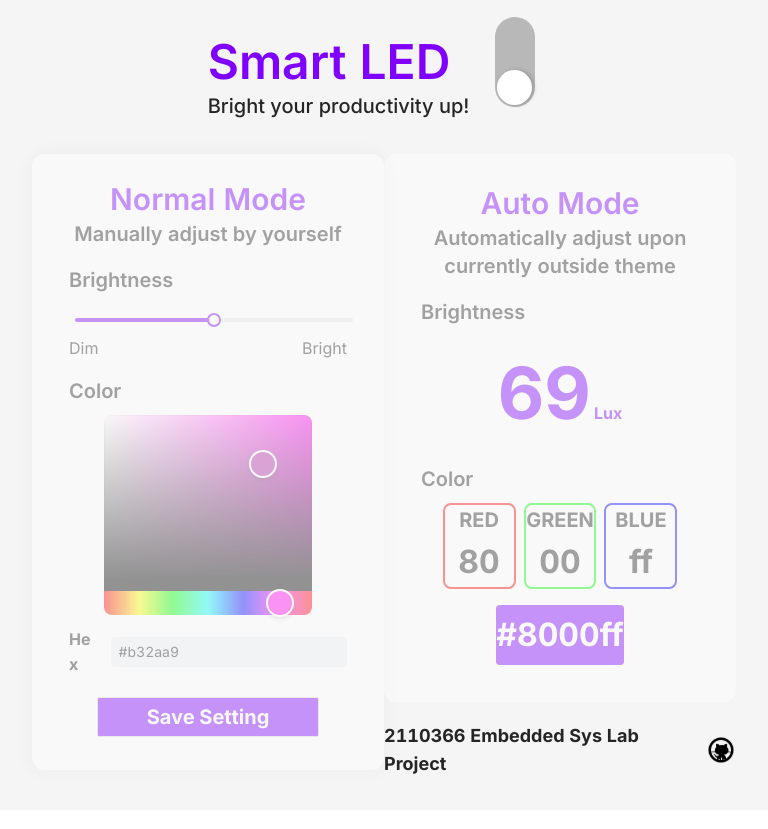
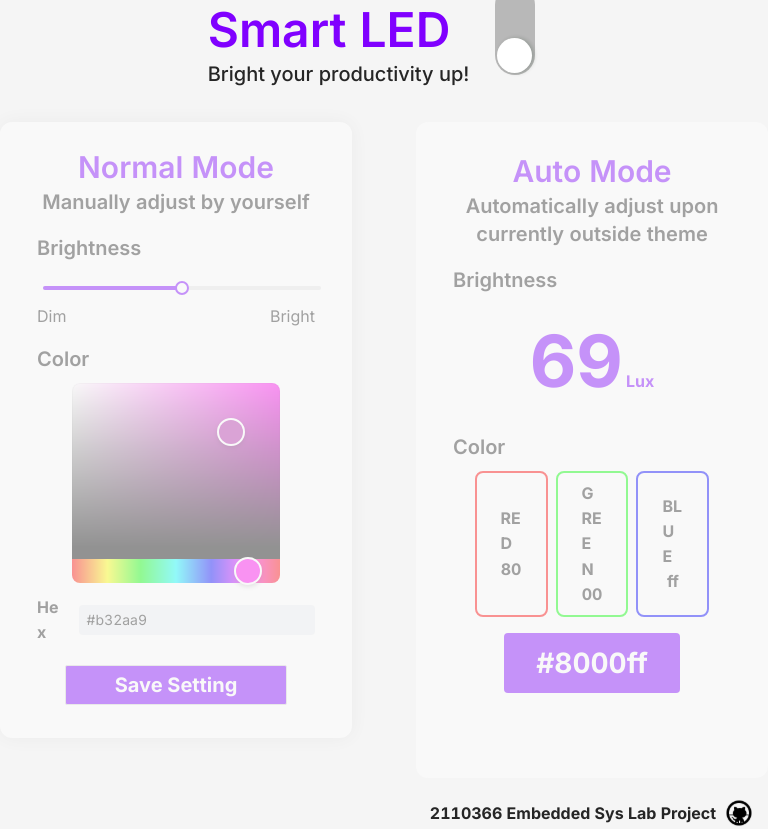
Before and after one commit to Polapob/embedFinalProject, a React (Create React App) app: page / in a window 768 px wide. Built offline with nearby package versions, Linux system fonts and the light colour scheme.

Commit message:
finish responsive

```diff
--- a/src/components/MainPage/AutoMode.css
+++ b/src/components/MainPage/AutoMode.css
@@ -1,18 +1,9 @@
-
-
-@media  (max-width:768px) {
-   .AutoModeContainer{
-       padding: 1.5rem 2rem !important;
-
-   }
-}
-
 @media (max-width: 400px) {
   .AutoModeDescription {
     text-align: center;
     font-size: 18px !important;
   }
-    .AutoModeTitle{
+  .AutoModeTitle {
     font-size: 24px !important;
   }
 }
--- a/src/components/MainPage/AutoMode/ColorBox.css
+++ b/src/components/MainPage/AutoMode/ColorBox.css
@@ -1,3 +1,28 @@
+
+
+
+@media (min-width: 768px) and (max-width: 900px) {
+    .ColorBoxText {
+        font-size: 20px !important;
+        padding: 0px !important;
+      }
+    .ColorBoxContainer{
+        padding: 0.5rem 2.25rem !important;
+    }
+}
+
+@media (min-width: 400px) and (max-width: 768px) {
+    .ColorBoxText {
+        font-size: 16px !important;
+        padding: 0px !important;
+      }
+    .ColorBoxContainer{
+        padding: 0.5rem 1.5rem !important;
+    }
+
+
+}
+
 @media (max-width: 400px) {
     .ColorBoxText {
         font-size: 16px !important;
--- a/src/components/MainPage/AutoMode/ColorDisplay.css
+++ b/src/components/MainPage/AutoMode/ColorDisplay.css
@@ -1,4 +1,11 @@
-@media (max-width: 400px) {
+
+@media (min-width:768px){
+    .ColorDisplayContainer{
+        width: 100% !important;
+    }
+}
+
+@media (max-width: 768px) {
     .ColorDisplayContainer{
         width: 80% !important;
     }
--- /dev/null
+++ b/src/components/MainPage/AutoMode/ColorPart.css
@@ -0,0 +1,17 @@
+
+
+
+
+@media (min-width: 768px) and (max-width:900px) {
+
+    .ColorPartGrid{
+        column-gap: 0.5rem !important;
+    }
+}
+
+@media (min-width: 400px) and (max-width:767px) {
+
+    .ColorPartGrid{
+        column-gap: 1rem !important;
+    }
+}
--- a/src/components/MainPage/AutoMode/ColorPart.tsx
+++ b/src/components/MainPage/AutoMode/ColorPart.tsx
@@ -2,6 +2,7 @@ import { Fragment,memo } from "react";
 import ColorBox from "./ColorBox";
 import { Typography, Row } from "antd";
 import ColorDisplay from "./ColorDisplay";
+import "./ColorPart.css";
 
 const { Title } = Typography;
 
@@ -27,7 +28,7 @@ const ColorPart: React.FC<{ color: string }> = ({ color }) => {
       >
         Color
       </Title>
-      <Row justify="center" style={{ width: "90%",columnGap:"0.5rem" }}>
+      <Row className="ColorPartGrid" justify="center" style={{ width: "90%",columnGap:"0.5rem" }}>
         <ColorBox
           colorText="RED"
           borderColor="rgba(255, 0, 0, 1)"
--- a/src/components/MainPage/AutoMode/ProjectLogo.css
+++ b/src/components/MainPage/AutoMode/ProjectLogo.css
@@ -1,3 +1,12 @@
+
+@media (max-width: 768px) and (min-width:480px) {
+    .logoText {
+      font-size: 16px !important;
+    }
+  }
+
+
+
 @media (max-width: 480px) {
   .logoText {
     font-size: 15px !important;
--- a/src/pages/MainPage.css
+++ b/src/pages/MainPage.css
@@ -18,7 +18,8 @@ html{
 
 
 
-@media  (max-width:768px) {
+@media  (max-width:767px) {
+
     .MainGrid{
         justify-content: center;
         row-gap: 2rem !important;
@@ -35,6 +36,7 @@ html{
 .removeCancelButton .ant-btn-default{
     display: none !important;
 }
+
 .ant-modal-title{
     font-size: 20px;
     font-weight: bold;
```
Also changed, not shown: src/components/MainPage/AutoMode.tsx (+11 -8 lines). Lines whose indentation alone changed are shown as unchanged.
